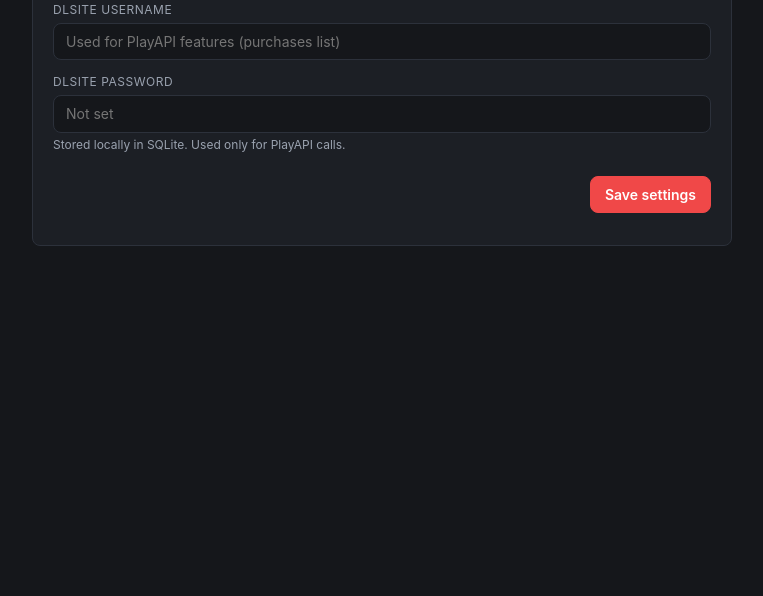
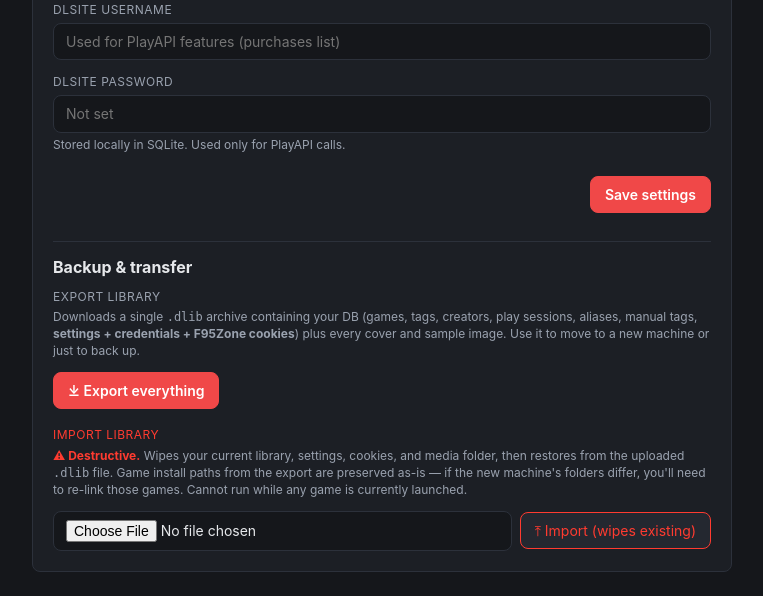
Before and after one commit to Temperdox/DLib, a Django app: page /settings/ in a window 1280 px wide. Shown: the part 632-1228 px from the top of the page, without its empty margins (258-1021 px from the left). Before the commit the page ends 878 px from the top, so only its background shows below. Run offline with Django 5.2, Linux system fonts and the light colour scheme; data comes from the database, SQL or seed files in the repository; some libraries are stand-ins or nearby versions.

Commit message:
Add .dlib export/import: bundle DB + settings + media into one archive

```diff
--- a/library/templates/library/settings.html
+++ b/library/templates/library/settings.html
@@ -139,6 +139,49 @@
         </div>
     </form>
     <div id="settings-toast" style="margin-top: 12px;"></div>
+
+    <hr style="border:none; border-top:1px solid var(--border); margin: 28px 0 14px;">
+
+    <h3 style="margin: 0 0 10px; font-size: 16px;">Backup &amp; transfer</h3>
+
+    <div class="field">
+        <label class="field-label">Export library</label>
+        <small style="color: var(--text-dim); font-size: 12px;">
+            Downloads a single <code>.dlib</code> archive containing your DB
+            (games, tags, creators, play sessions, aliases, manual tags,
+            <strong>settings + credentials + F95Zone cookies</strong>) plus
+            every cover and sample image. Use it to move to a new machine
+            or just to back up.
+        </small>
+        <form method="post" action="{% url 'library:export_data' %}"
+              style="margin-top: 8px;">
+            {% csrf_token %}
+            <button type="submit" class="btn btn-primary">⤓ Export everything</button>
+        </form>
+    </div>
+
+    <div class="field" style="margin-top: 18px;">
+        <label class="field-label" style="color: var(--red);">
+            Import library
+        </label>
+        <small style="color: var(--text-dim); font-size: 12px;">
+            <span style="color: var(--red); font-weight: 700;">⚠ Destructive.</span>
+            Wipes your current library, settings, cookies, and media folder,
+            then restores from the uploaded <code>.dlib</code> file.
+            Game install paths from the export are preserved as-is — if the
+            new machine's folders differ, you'll need to re-link those games.
+            Cannot run while any game is currently launched.
+        </small>
+        <form method="post" action="{% url 'library:import_data' %}"
+              enctype="multipart/form-data"
+              style="margin-top: 8px; display:flex; gap:8px; align-items:center; flex-wrap:wrap;"
+              onsubmit="return confirm('This will WIPE all current games, settings, cookies, and media — then replace them with the contents of the .dlib file. Continue?');">
+            {% csrf_token %}
+            <input type="file" name="file" accept=".dlib,.zip" required
+                   class="text-input" style="flex:1; min-width:240px;">
+            <button type="submit" class="btn btn-danger">⤒ Import (wipes existing)</button>
+        </form>
+    </div>
 </div>
 
 <script>
--- a/library/urls.py
+++ b/library/urls.py
@@ -30,6 +30,8 @@ urlpatterns = [
     path('api/pick-folder/', views.pick_folder_dialog, name='pick_folder'),
     path('api/pick-file/', views.pick_file_dialog, name='pick_file'),
     path('api/settings/save/', views.save_settings, name='save_settings'),
+    path('api/settings/export/', views.export_data, name='export_data'),
+    path('api/settings/import/', views.import_data, name='import_data'),
     path('api/games/<int:pk>/bad/', views.toggle_bad, name='toggle_bad'),
     path('api/games/<int:pk>/favorite/', views.toggle_favorite, name='toggle_favorite'),
 
--- a/library/views.py
+++ b/library/views.py
@@ -1,18 +1,26 @@
 from __future__ import annotations
 
+import io
 import json
 import logging
 import os
 import re
+import shutil
 import subprocess
 import sys
+import tempfile
+import zipfile
 from datetime import timezone as dt_timezone
 from pathlib import Path
 from typing import Iterable
 
+from django.conf import settings as django_settings
 from django.contrib import messages
+from django.core import serializers
+from django.core.management import call_command
+from django.db import transaction
 from django.db.models import Q
-from django.http import HttpResponse, JsonResponse
+from django.http import HttpResponse, JsonResponse, StreamingHttpResponse
 from django.shortcuts import get_object_or_404, redirect, render
 from django.urls import reverse
 from django.utils import timezone
@@ -20,7 +28,9 @@ from django.utils.dateparse import parse_datetime
 from django.views.decorators.csrf import csrf_exempt
 from django.views.decorators.http import require_GET, require_POST, require_http_methods
 
-from .models import AppSettings, Creator, Game, GameAlias, ManualGameTag, Tag
+from .models import (
+    AppSettings, Creator, Game, GameAlias, ManualGameTag, PlaySession, Tag,
+)
 from .services import (
     dlsite_client,
     f95zone_client,
@@ -1023,6 +1033,192 @@ def api_link(request):
     return JsonResponse({'ok': True, 'game_id': primary_game.pk, 'noop': False})
 
 
+# ---------------------------------------------------------------------------
+# Export / import: bundle DB + media + settings into a portable .dlib zip
+# so the user can move a library between machines or back it up.
+# ---------------------------------------------------------------------------
+
+EXPORT_SCHEMA_VERSION = 1
+EXPORT_APP_VERSION = '0.1.0'
+
+
+def _stream_then_unlink(path: str):
+    """Yield a file's bytes in chunks, then delete the file. Lets us write
+    big exports to a tempfile and stream them out without holding the whole
+    archive in RAM."""
+    try:
+        with open(path, 'rb') as fh:
+            while True:
+                chunk = fh.read(65536)
+                if not chunk:
+                    break
+                yield chunk
+    finally:
+        try:
+            os.unlink(path)
+        except OSError:
+            pass
+
+
+@require_POST
+def export_data(request):
+    """Build and stream a ``.dlib`` archive containing:
+
+    * ``manifest.json`` — schema version, app version, export timestamp, counts
+    * ``data.json``     — Django dumpdata for the ``library`` app
+                          (Game, Tag, Creator, AppSettings, GameAlias,
+                           ManualGameTag, PlaySession)
+    * ``media/...``     — every file under MEDIA_ROOT (covers + samples)
+    """
+    if process_tracker.active_games():
+        return HttpResponse(
+            'Cannot export while games are running — close them first.',
+            status=409,
+        )
+
+    tmp = tempfile.NamedTemporaryFile(suffix='.dlib', delete=False)
+    tmp_path = tmp.name
+    tmp.close()
+
+    try:
+        with zipfile.ZipFile(tmp_path, 'w', zipfile.ZIP_DEFLATED, compresslevel=6) as zf:
+            manifest = {
+                'schema_version': EXPORT_SCHEMA_VERSION,
+                'app_version': EXPORT_APP_VERSION,
+                'exported_at': timezone.now().isoformat(),
+                'counts': {
+                    'games': Game.objects.count(),
+                    'tags': Tag.objects.count(),
+                    'creators': Creator.objects.count(),
+                    'play_sessions': sum(g.play_sessions.count() for g in Game.objects.all()),
+                    'aliases': GameAlias.objects.count(),
+                    'manual_tags': ManualGameTag.objects.count(),
+                },
+            }
+            zf.writestr('manifest.json', json.dumps(manifest, indent=2))
+
+            data_buf = io.StringIO()
+            call_command('dumpdata', 'library',
+                         indent=2, stdout=data_buf,
+                         use_natural_foreign_keys=False,
+                         use_natural_primary_keys=False)
+            zf.writestr('data.json', data_buf.getvalue())
+
+            media_root = Path(django_settings.MEDIA_ROOT)
+            if media_root.is_dir():
+                for fp in media_root.rglob('*'):
+                    if fp.is_file():
+                        rel = fp.relative_to(media_root)
+                        zf.write(fp, f'media/{rel.as_posix()}')
+
+        filename = f'DLib-export-{timezone.now().strftime("%Y%m%d-%H%M%S")}.dlib'
+        size = os.path.getsize(tmp_path)
+        response = StreamingHttpResponse(
+            _stream_then_unlink(tmp_path),
+            content_type='application/octet-stream',
+        )
+        response['Content-Disposition'] = f'attachment; filename="{filename}"'
+        response['Content-Length'] = str(size)
+        return response
+    except Exception:
+        try:
+            os.unlink(tmp_path)
+        except OSError:
+            pass
+        log.exception('export_data failed')
+        return HttpResponse('Export failed — see dlib.log.', status=500)
+
+
+@require_POST
+def import_data(request):
+    """Wipe + replace library state from an uploaded ``.dlib`` bundle.
+
+    DESTRUCTIVE — drops all Games, Tags, Creators, GameAlias, ManualGameTag,
+    PlaySession, AppSettings rows and the media/ tree before extracting the
+    archive's contents. The form on the settings page wraps it in a
+    confirm() to make sure the user means it.
+    """
+    upload = request.FILES.get('file')
+    if upload is None:
+        return HttpResponse('No file uploaded (expected field "file").', status=400)
+
+    if process_tracker.active_games():
+        return HttpResponse(
+            'Cannot import while games are running — close them first.',
+            status=409,
+        )
+
+    try:
+        with zipfile.ZipFile(upload) as zf:
+            try:
+                manifest = json.loads(zf.read('manifest.json').decode('utf-8'))
+            except (KeyError, json.JSONDecodeError) as exc:
+                return HttpResponse(
+                    f'Not a valid DLib export (manifest.json missing or invalid: {exc}).',
+                    status=400,
+                )
+
+            version = manifest.get('schema_version')
+            if version != EXPORT_SCHEMA_VERSION:
+                return HttpResponse(
+                    f'Export schema version {version} is incompatible with this '
+                    f'DLib (expected {EXPORT_SCHEMA_VERSION}).',
+                    status=400,
+                )
+
+            try:
+                data_json = zf.read('data.json').decode('utf-8')
+            except KeyError:
+                return HttpResponse('Export missing data.json.', status=400)
+
+            # Wipe existing tables in a single transaction. AppSettings is a
+            # singleton — delete + reload so the imported one wins.
+            with transaction.atomic():
+                PlaySession.objects.all().delete()
+                ManualGameTag.objects.all().delete()
+                GameAlias.objects.all().delete()
+                Game.objects.all().delete()
+                Tag.objects.all().delete()
+                Creator.objects.all().delete()
+                AppSettings.objects.all().delete()
+
+                for obj in serializers.deserialize('json', data_json):
+                    obj.save()
+
+            # Replace media tree with the archive's media/.
+            media_root = Path(django_settings.MEDIA_ROOT)
+            if media_root.is_dir():
+                for sub in ('covers', 'samples'):
+                    target = media_root / sub
+                    if target.is_dir():
+                        shutil.rmtree(target, ignore_errors=True)
+            media_root.mkdir(parents=True, exist_ok=True)
+
+            for name in zf.namelist():
+                if not name.startswith('media/') or name.endswith('/'):
+                    continue
+                rel = name[len('media/'):]
+                if not rel:
+                    continue
+                dst = media_root / rel
+                dst.parent.mkdir(parents=True, exist_ok=True)
+                with zf.open(name) as src, open(dst, 'wb') as out:
+                    shutil.copyfileobj(src, out)
+
+    except zipfile.BadZipFile:
+        return HttpResponse('Not a valid .dlib archive (bad zip).', status=400)
+    except Exception:
+        log.exception('import_data failed')
+        return HttpResponse('Import failed — see dlib.log.', status=500)
+
+    if request.headers.get('HX-Request'):
+        return HttpResponse(
+            '<div class="toast toast-ok" '
+            'x-init="setTimeout(()=>$el.remove(),3500)">Import complete.</div>'
+        )
+    return redirect('library:settings')
+
+
 @csrf_exempt
 @require_GET
 def api_health(request):
```
